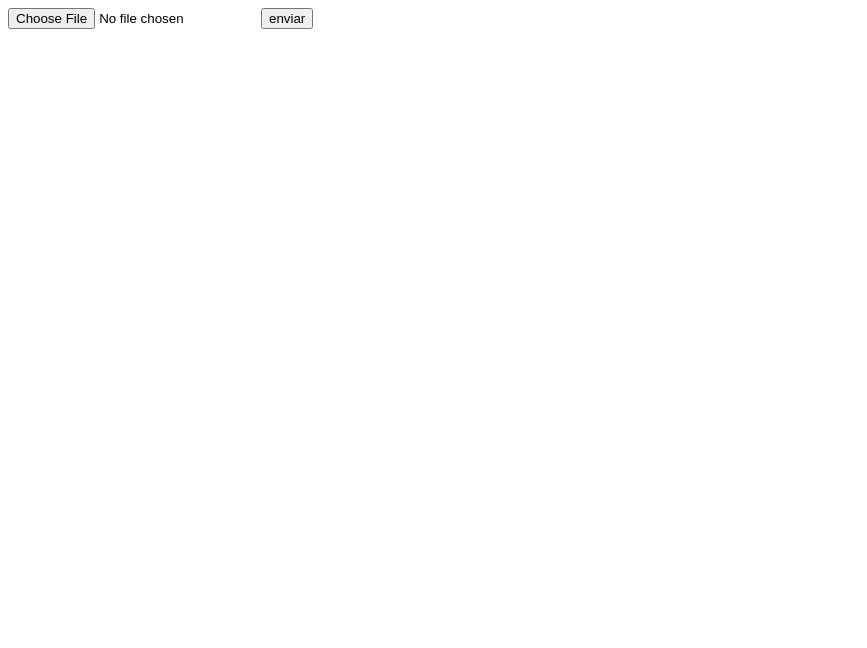
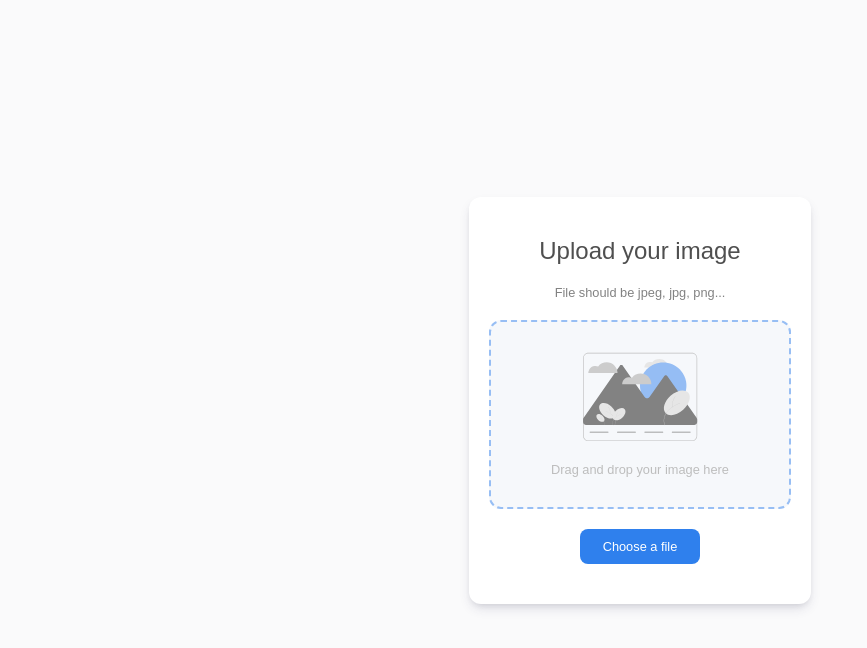
Before and after one commit to luizlopes12/Fullstack_challenges, a React (Create React App) app in the folder Image_uploader/frontend/: page / in a window 1280 px wide. Shown: the top 648 px of the page, without its empty margins (0-867 px from the left). Built offline with nearby package versions, Linux system fonts and the light colour scheme.

Commit message:
Finalizando função de upload

```diff
--- a/Image_uploader/frontend/src/App.js
+++ b/Image_uploader/frontend/src/App.js
@@ -1,39 +1,11 @@
-import API from "./services/API";
-import React, {useEffect, useState} from "react";
+import {GlobalStyles} from "./global/GlobalStyles";
+import React from "react";
+import Uploader from "./pages/Uploader";
 function App() {
-  // Setting the image file state
-  const [image, setImage] = useState()
-  useEffect(()=>{
-    // API test
-    API.get('/')
-    .then(response =>{
-      console.log(response.data)
-    })
-  },[])
-  // Setting the image to be uploaded
-  const handleImage = (e) =>{
-    setImage(e.target.files[0])
-  }
-  // Uploading image and getting the url to access it
-  const uploadImage = async (e) =>{
-    e.preventDefault()
-    const form = new FormData()
-    form.append('file', image)
-    API.post('/upload', await form)
-      .then(async response =>{
-        let imageUrl = await response.data
-        console.log(imageUrl)
-      })
-  }
-
   return (
     <>
-
-    <form onSubmit={uploadImage} encType='multipart/form-data'>
-        <input type='file' file={image} onChange={handleImage}/>
-        <input type='submit' value='enviar'/>
-    </form>
-
+    <GlobalStyles/>
+    <Uploader/>
     </>
   );
 }
--- /dev/null
+++ b/Image_uploader/frontend/src/global/GlobalStyles.js
@@ -0,0 +1,19 @@
+import { createGlobalStyle } from 'styled-components'
+
+export const GlobalStyles = createGlobalStyle`
+*,body{
+    margin: 0;
+    padding: 0;
+    box-sizing: border-box;
+    outline: none;
+    font-family: sans-serif;
+}
+body{
+    background: #FAFAFB;
+    height: 100vh;
+    display: flex;
+    justify-content: center;
+    align-items: center;
+}
+
+`;
--- /dev/null
+++ b/Image_uploader/frontend/src/pages/Uploader/index.jsx
@@ -0,0 +1,62 @@
+import React, { useState, useEffect } from "react";
+import dragIllustration from "../../img/image.svg";
+import { Styles } from "./style";
+import API from "../../services/API";
+
+const Uploader = () => {
+  const [image, setImage] = useState();
+  const [imageUrl, setImageUrl] = useState();
+
+
+  useEffect(() => {
+    // API test
+    API.get("/").then((response) => {
+      console.log(response.data);
+    });
+  }, []);
+
+  const handleImage = (e) => {
+    setImage(e.target.files[0]);
+    setImage((state) => uploadImage(state));
+  };
+  const uploadImage = async (img) => {
+    const form = new FormData();
+    form.append("file", img);
+    console.log(form.file);
+    API.post("/upload", await form).then(async (response) => {
+        setImageUrl(await response.data)
+    });
+  };
+
+  return (
+    <Styles>
+      <section className="upload__section">
+        {image === undefined && (
+          <>
+            <h1 className="title">Upload your image</h1>
+            <p className="subtitle">File should be jpeg, jpg, png...</p>
+            <div className="drag__drop">
+              <input type="file" onChange={handleImage} />
+              <img src={dragIllustration} alt="Drag and drop" />
+              <span>Drag and drop your image here</span>
+            </div>
+            <div className="btn__container">
+              <input type="file" onChange={handleImage}/>
+              <span className="btn">
+                Choose a file
+              </span>
+            </div>
+          </>
+        )}
+
+        {image !== undefined && (
+          <>Uploading</>
+        )}
+
+
+      </section>
+    </Styles>
+  );
+};
+
+export default Uploader;
--- /dev/null
+++ b/Image_uploader/frontend/src/pages/Uploader/s.css
@@ -0,0 +1,3 @@
+body{
+    color: #2875da;
+}
--- /dev/null
+++ b/Image_uploader/frontend/src/pages/Uploader/style.js
@@ -0,0 +1,83 @@
+import styled from "styled-components";
+
+export const Styles = styled.section`
+  .upload__section {
+    background: #fff;
+    padding: 40px 20px;
+    box-shadow: rgba(50, 50, 93, 0.15) 0px 6px 12px -2px,
+      rgba(0, 0, 0, 0.12) 0px 3px 7px -3px;
+    border-radius: 12px;
+    display: flex;
+    flex-direction: column;
+    align-items: center;
+    gap: 20px;
+    .title {
+      font-size: 1.5em;
+      font-weight: 500;
+      color: #4f4f4f;
+      width: fit-content;
+      margin: auto;
+    }
+    .subtitle {
+      font-size: 0.8em;
+      font-weight: 500;
+      color: #828282;
+      width: fit-content;
+    }
+    .drag__drop {
+      width: 100%;
+      background: #f6f8fb;
+      margin: auto;
+      position: relative;
+      display: flex;
+      flex-direction: column;
+      align-items: center;
+      gap: 20px;
+      padding: 30px 60px;
+      border-radius: 12px;
+      border: 2.5px dashed #97bef4;
+      span {
+        font-size: 0.8em;
+        color: #bdbdbd;
+      }
+      input {
+        position: absolute;
+        width: 100%;
+        height: 100%;
+        background: #000;
+        opacity: 0;
+        top: 0;
+        &:hover {
+          cursor: pointer;
+        }
+      }
+    }
+
+    .btn__container {
+      position: relative;
+      background: #2f80ed;
+      transition: all 0.2s ease-in-out;
+      &:hover {
+        background: #2875da;
+      }
+      border-radius: 8px;
+      width: 40%;
+      color: #fff;
+      display: flex;
+      justify-content: center;
+      padding: 10px 0;
+      input {
+        opacity: 0;
+        top: 0;
+        background: #000;
+        position: absolute;
+        width: 100%;
+        height: 100%;
+      }
+      span {
+        font-weight: 500;
+        font-size: 0.8em;
+      }
+    }
+  }
+`;
```
Also changed, not shown: Image_uploader/frontend/src/img/image.svg (added), 17 other files (tests, documents, lock files or other folders).
